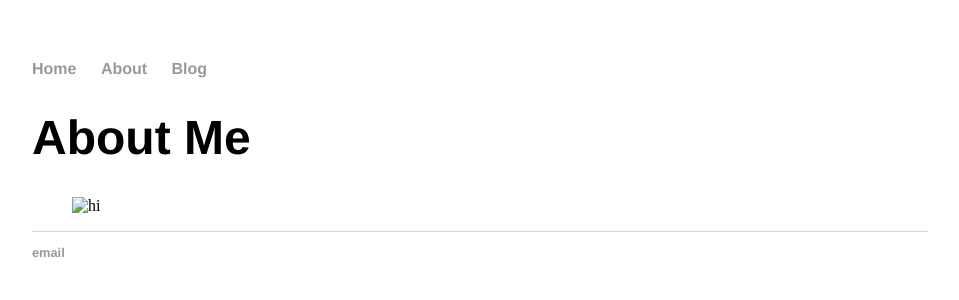
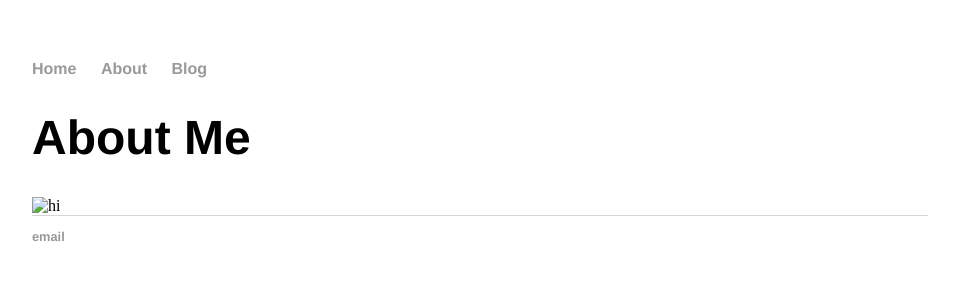
Before and after one commit to 2108179/2108179.github.io, a Jekyll site: the page built from about/index.html, in a window 1280 px wide. Shown: the top 300 px of the page, without its empty margins (160-1119 px from the left). Built offline with Jekyll 4.4.1, drawn with Linux system fonts in a browser that asks for light colours.

Commit message:
Update index.html

```diff
--- a/about/index.html
+++ b/about/index.html
@@ -6,6 +6,5 @@ title: About Me
 	<ul class="about">
 		  {% for post in site.posts %}
 	  {% endfor %}
-		  <img src="about/me-the-monkey.jpg" alt="hi" class="inline"/>
-
 	</ul>
+<img src="about/me-the-monkey.jpg" alt="hi" class="inline"/>
```
